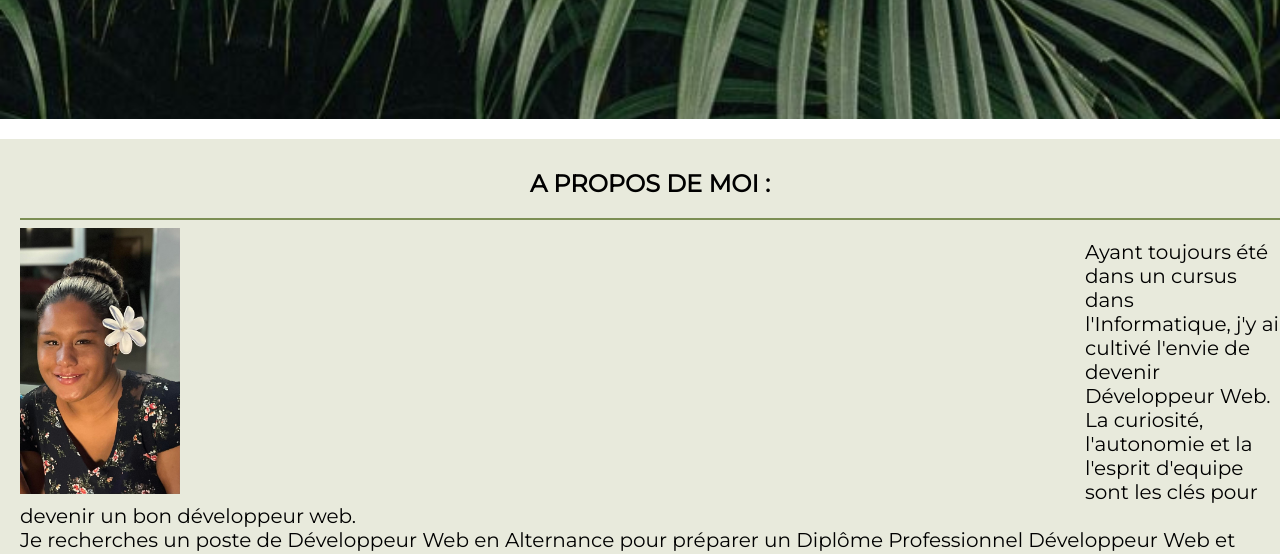
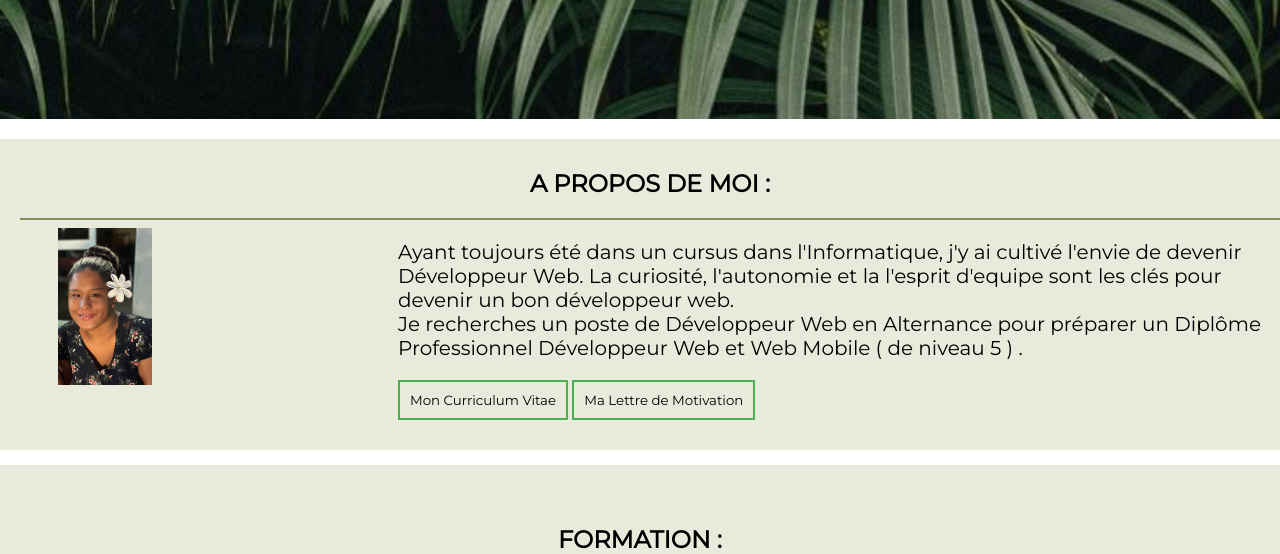
Before and after one commit to angelinagarae/CV-Angelina-Garaebiti, a plain HTML site: page index.html in a window 1280 px wide. Shown: the part 740-1294 px from the top of the page. Drawn offline with Linux system fonts and the light colour scheme; a web font is replaced by a local one.

Commit message:
Update style.css

```diff
--- a/style/style.css
+++ b/style/style.css
@@ -120,18 +120,21 @@ h1:hover {
 #aproposdemoi {
     background-color:#E8EADC;
     padding-left: 20px;
-    padding-bottom: 10px;
+    padding-bottom: 30px;
     position: relative;
 }
 p{
+    width: ;
     font-size: 20px;
     right: 550px;
 
 }
+#aproposdemoi div {
+    width: 30%;
+}
 #aproposdemoi  img {
-    width: 15%;
-    height: 15%;
-    float: inline-start;
+    width: 25%;
+    margin-left: 10%;
 }
 #aproposdemoi #moi {
     margin-left: 20px;
```
